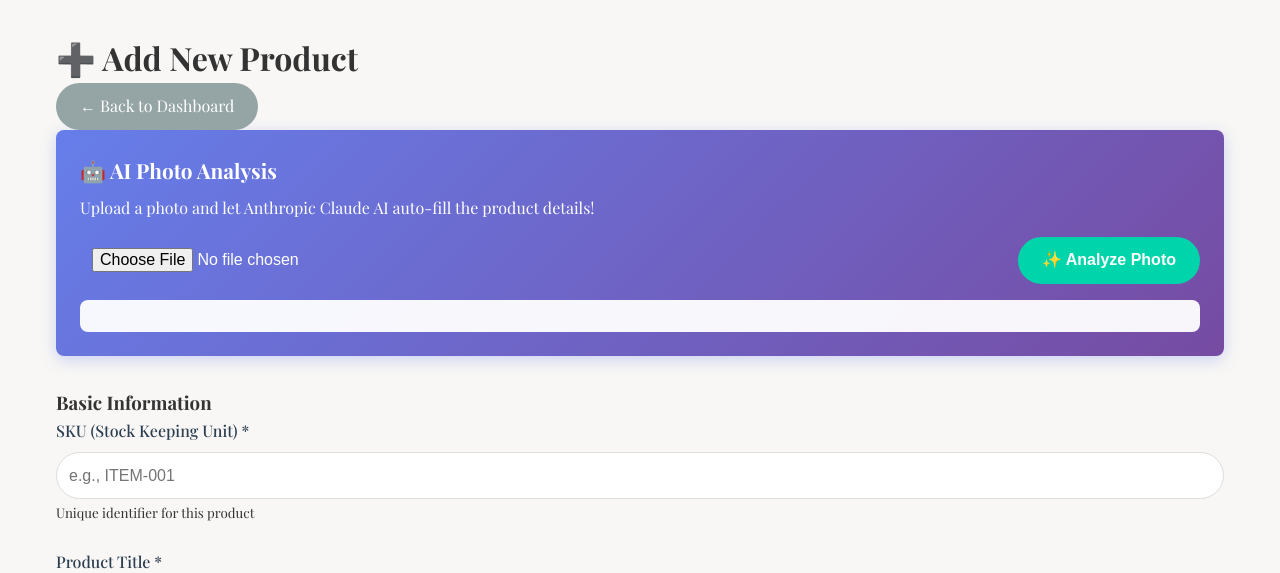
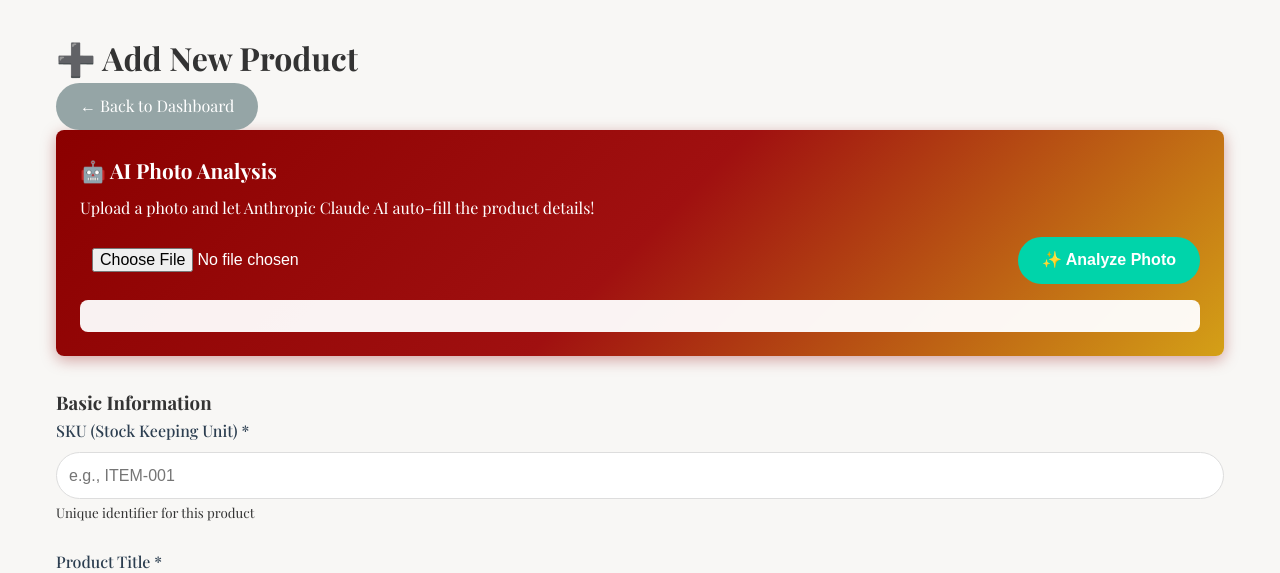
Before and after one commit to Liberty-Emporium/Emporium-and-Thrift-App, a Flask app: template templates/edit_with_ai.html in a window 1280 px wide. Shown: the part 55-628 px from the top of the page. Run offline with Flask 3, Linux system fonts and the light colour scheme; the template is opened without the code that fills it, so the values that code supplies are empty; some libraries are stand-ins or nearby versions; some web fonts are replaced.

Commit message:
style: match AI photo analysis section to nav bar gradient (dark red to gold, no purple)
Co-Authored-By: Claude Sonnet 4.6 <noreply@anthropic.com>

```diff
--- a/templates/edit_with_ai.html
+++ b/templates/edit_with_ai.html
@@ -193,12 +193,12 @@
 {% block extra_css %}
 <style>
 .ai-analysis-section {
-    background: linear-gradient(135deg, #667eea 0%, #764ba2 100%);
+    background: linear-gradient(135deg, #8B0000 0%, #a01010 50%, #D4A017 100%);
     color: white;
     padding: 1.5rem;
     border-radius: 8px;
     margin-bottom: 2rem;
-    box-shadow: 0 4px 15px rgba(102, 126, 234, 0.3);
+    box-shadow: 0 4px 15px rgba(139, 0, 0, 0.35);
 }
 
 .ai-analysis-section h3 {
@@ -262,7 +262,7 @@
 
 .ai-result h4 {
     margin: 0 0 0.5rem 0;
-    color: #667eea;
+    color: #8B0000;
 }
 
 .ai-result p {
```
